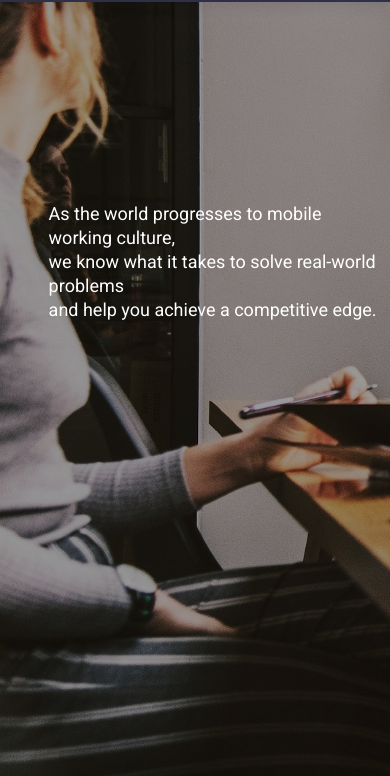
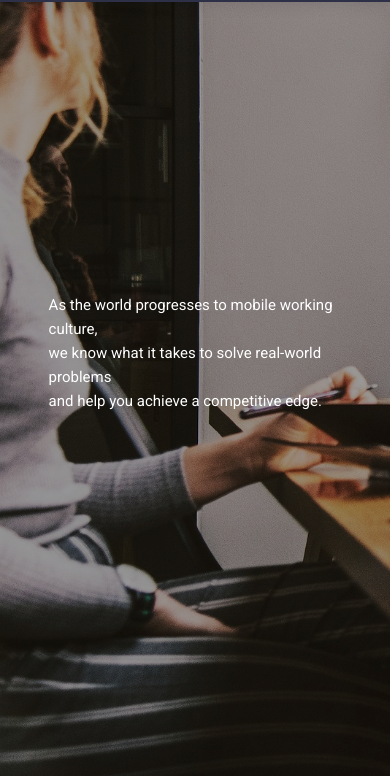
Before and after one commit to CincoDeMayo13/CincoDeMayo13.github.io, a plain HTML site: page about.html in a window 390 px wide. Shown: the part 68-844 px from the top of the page. Drawn offline with nearby package versions, Linux system fonts and the light colour scheme.

Commit message:
positioning

```diff
--- a/assets/css/style.css
+++ b/assets/css/style.css
@@ -827,9 +827,9 @@ h6 {
   }
 
   #hero2 h2 {
-    font-size: 18px;
+    font-size: 15px;
     line-height: 24px;
-    margin-bottom: 90%;
+    margin-bottom: 40%;
     margin-left: 10%;
   }
 
```
